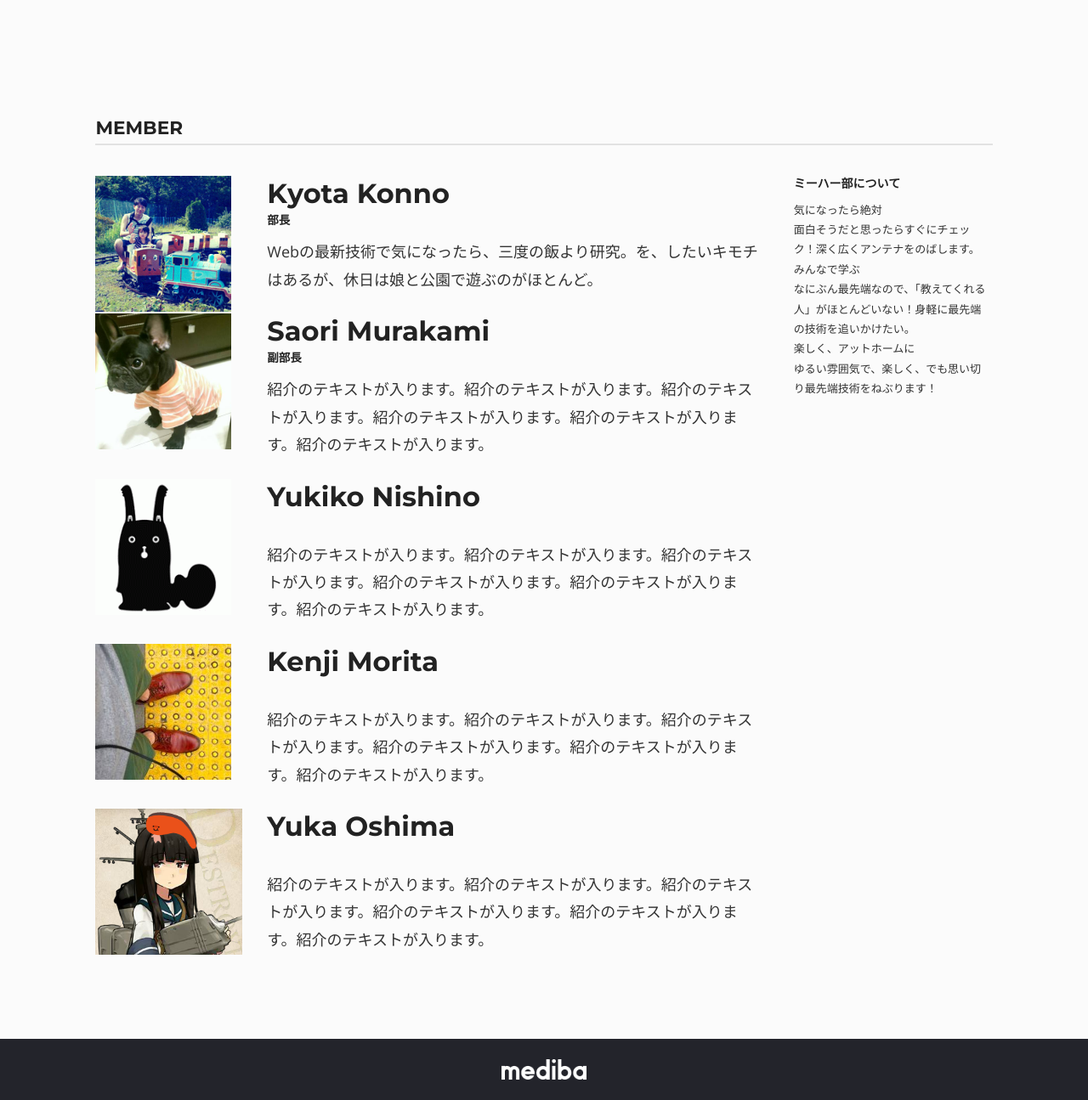
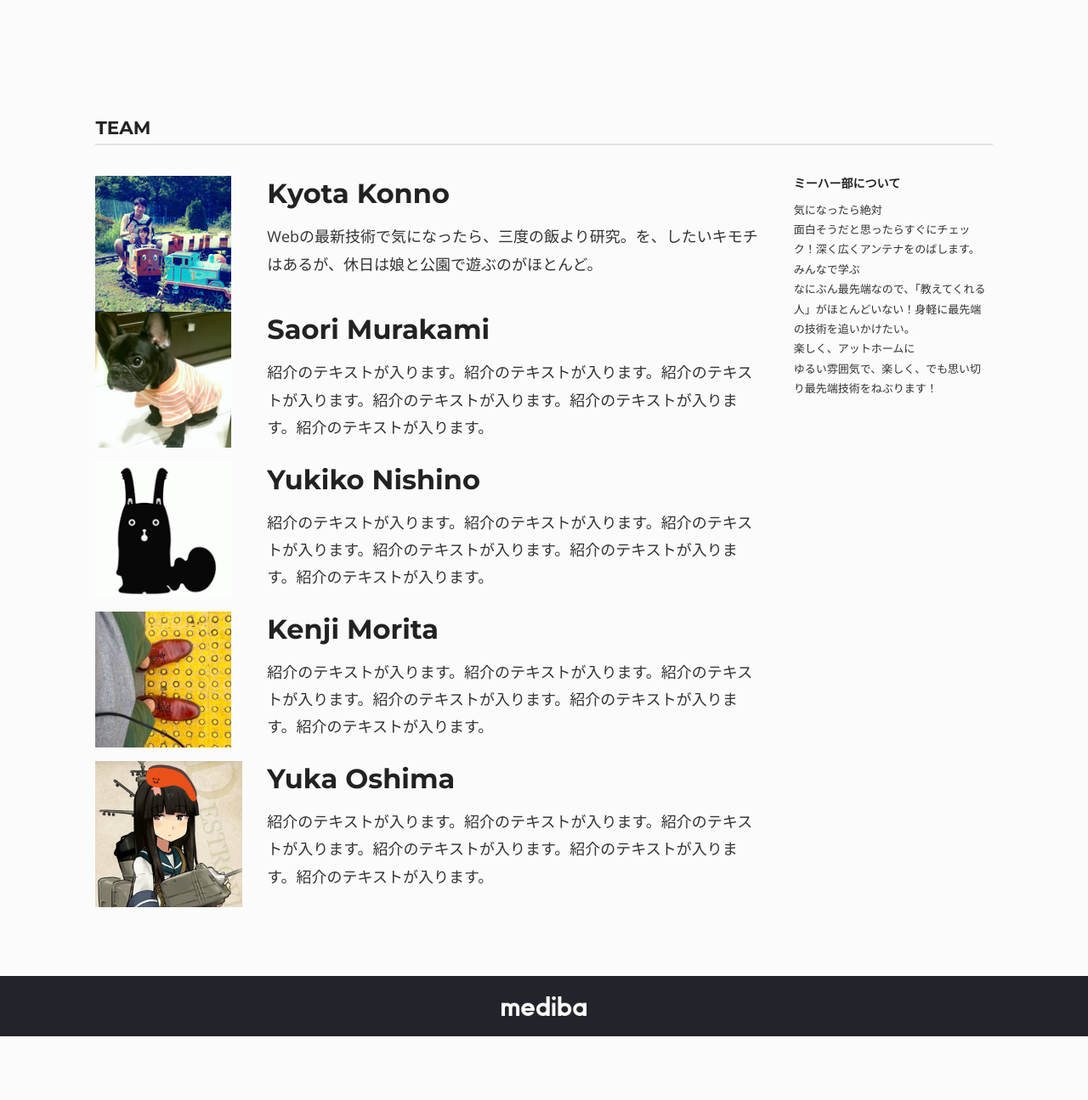
Before and after one commit to MeHerBu/FR-App, a website: page index.html in a window 1280 px wide. Shown: the part 1070-2365 px from the top of the page at 85% size. After the commit the page ends 2290 px from the top, so only its background shows below. Drawn offline with nearby package versions, Linux system fonts and the light colour scheme; some packages are replaced by stand-ins of ours.

Commit message:
メンバーよりTeamの方が適切かなーと思い修正。あと、社内展開用に役職は外しました・・・。

```diff
--- a/index.html
+++ b/index.html
@@ -28,7 +28,7 @@
                     <ul class="reset" role="navigation">
                         <li class="menu-item"><a href="#intro-wrap">Home</a></li>
                         <li class="menu-item"><a href="#technology">Technology</a></li>
-                        <li class="menu-item"><a href="#member">Member</a></li>
+                        <li class="menu-item"><a href="#team">Team</a></li>
                     </ul>
                 </nav>
             </div><!-- row-content -->
@@ -95,10 +95,10 @@
             </section>
             <!--/home-->
 
-            <!--member-->
-            <section id="member" class="row">
+            <!--team-->
+            <section id="team" class="row">
                 <div class="row-content buffer-left buffer-right buffer-bottom clear-after">
-                    <div class="section-title"><h3>Member</h3></div>
+                    <div class="section-title"><h3>Team</h3></div>
                     <div class="column nine">
                         <article class="clear-after">
                             <div class="column three">
@@ -106,7 +106,6 @@
                             </div><!-- column three -->
                             <div class="column nine last">
                                 <h2>Kyota Konno</h2>
-                                <h5 class="meta-post">部長</h5>
                                 <p>Webの最新技術で気になったら、三度の飯より研究。を、したいキモチはあるが、休日は娘と公園で遊ぶのがほとんど。</p>
                             </div><!-- column nine -->
                         </article>
@@ -116,7 +115,6 @@
                             </div><!-- column three -->
                             <div class="column nine last">
                                 <h2>Saori Murakami</h2>
-                                <h5 class="meta-post">副部長</h5>
                                 <p>紹介のテキストが入ります。紹介のテキストが入ります。紹介のテキストが入ります。紹介のテキストが入ります。紹介のテキストが入ります。紹介のテキストが入ります。</p>
                             </div><!-- column nine -->
                         </article>
@@ -126,7 +124,6 @@
                             </div><!-- column three -->
                             <div class="column nine last">
                                 <h2>Yukiko Nishino</h2>
-                                <h5 class="meta-post">&nbsp;</h5>
                                 <p>紹介のテキストが入ります。紹介のテキストが入ります。紹介のテキストが入ります。紹介のテキストが入ります。紹介のテキストが入ります。紹介のテキストが入ります。</p>
                             </div><!-- column nine -->
                         </article>
@@ -136,7 +133,6 @@
                             </div><!-- column three -->
                             <div class="column nine last">
                                 <h2>Kenji Morita</h2>
-                                <h5 class="meta-post">&nbsp;</h5>
                                 <p>紹介のテキストが入ります。紹介のテキストが入ります。紹介のテキストが入ります。紹介のテキストが入ります。紹介のテキストが入ります。紹介のテキストが入ります。</p>
                             </div><!-- column nine -->
                         </article>
@@ -146,7 +142,6 @@
                             </div><!-- column three -->
                             <div class="column nine last">
                                 <h2>Yuka Oshima</h2>
-                                <h5 class="meta-post">&nbsp;</h5>
                                 <p>紹介のテキストが入ります。紹介のテキストが入ります。紹介のテキストが入ります。紹介のテキストが入ります。紹介のテキストが入ります。紹介のテキストが入ります。</p>
                             </div><!-- column nine -->
                         </article>
@@ -175,8 +170,7 @@
     <footer role="contentinfo">
         <div class="row">
             <section id="bottom-footer">
-                <!-- <p align="center">&copy; Meher-bu All Rights Reserved.</p> -->
-                <p class="f_logo" align="center"><img src="./src/img/logo.png" width="100" alt=""></p>
+                <a href="http://mediba.jp/" target="_blank"><p class="f_logo" align="center"><img src="./src/img/logo.png" width="100" alt="mediba"></a></p>
             </section><!-- bottom-footer -->
         </div><!-- row -->
     </footer>
```
